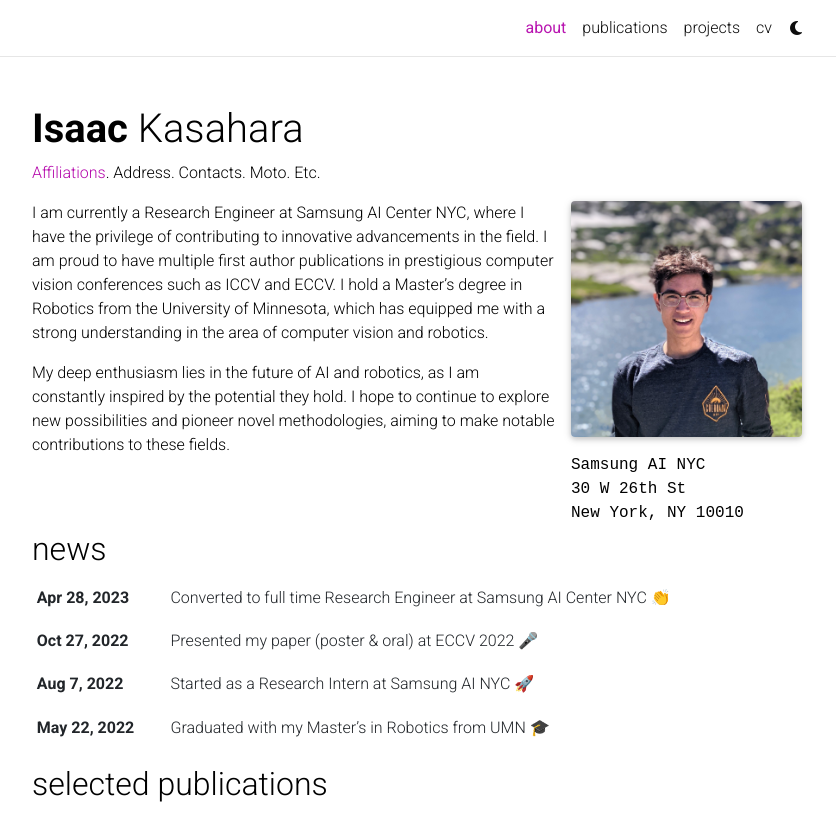
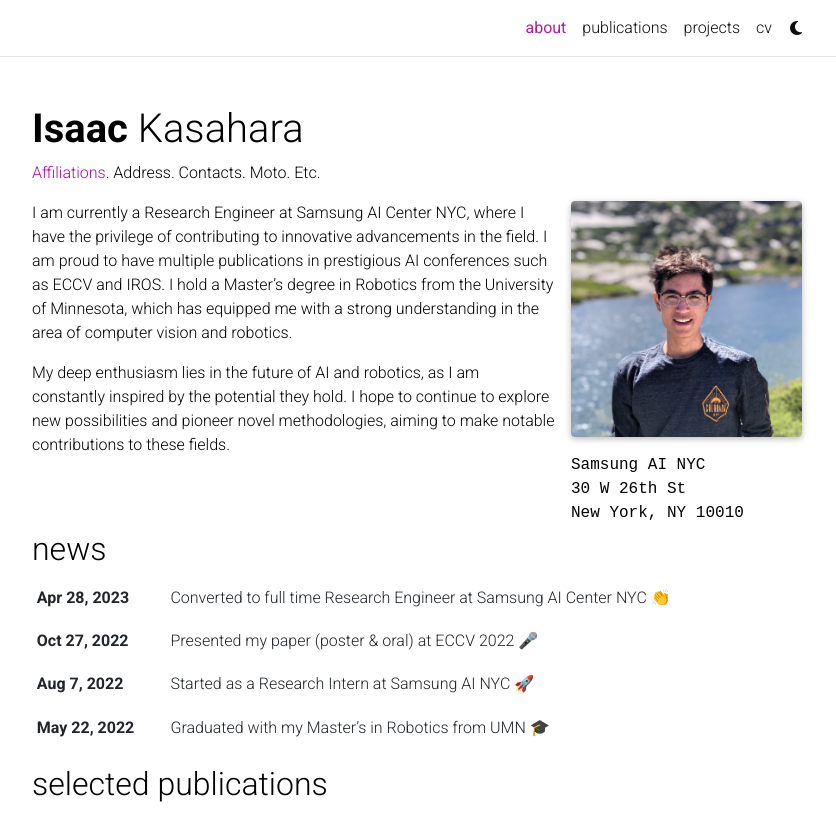
Before and after one commit to Kasai2020/Kasai2020.github.io, a Jekyll site: the page built from _pages/about.md, in a window 1280 px wide and 1102 px high, cut to the strip 0-832 px from the top of the window. Shown: the whole strip, without its empty margins (223-1059 px from the left). Built offline with Jekyll 4.4.1, drawn with Linux system fonts in a browser that asks for light colours; emoji names are drawn with the system emoji font; comment, search, counter and statistics services are not loaded; a style sheet for code colours, icons or effects is not loaded.

Commit message:
Update about.md

```diff
--- a/_pages/about.md
+++ b/_pages/about.md
@@ -19,6 +19,6 @@ selected_papers: true # includes a list of papers marked as "selected={true}"
 social: true  # includes social icons at the bottom of the page
 ---
 
-I am currently a Research Engineer at Samsung AI Center NYC, where I have the privilege of contributing to innovative advancements in the field. I am proud to have multiple first author publications in prestigious computer vision conferences such as ICCV and ECCV. I hold a Master's degree in Robotics from the University of Minnesota, which has equipped me with a strong understanding in the area of computer vision and robotics.
+I am currently a Research Engineer at Samsung AI Center NYC, where I have the privilege of contributing to innovative advancements in the field. I am proud to have multiple publications in prestigious AI conferences such as ECCV and IROS. I hold a Master's degree in Robotics from the University of Minnesota, which has equipped me with a strong understanding in the area of computer vision and robotics.
 
 My deep enthusiasm lies in the future of AI and robotics, as I am constantly inspired by the potential they hold. I hope to continue to explore new possibilities and pioneer novel methodologies, aiming to make notable contributions to these fields.
```
